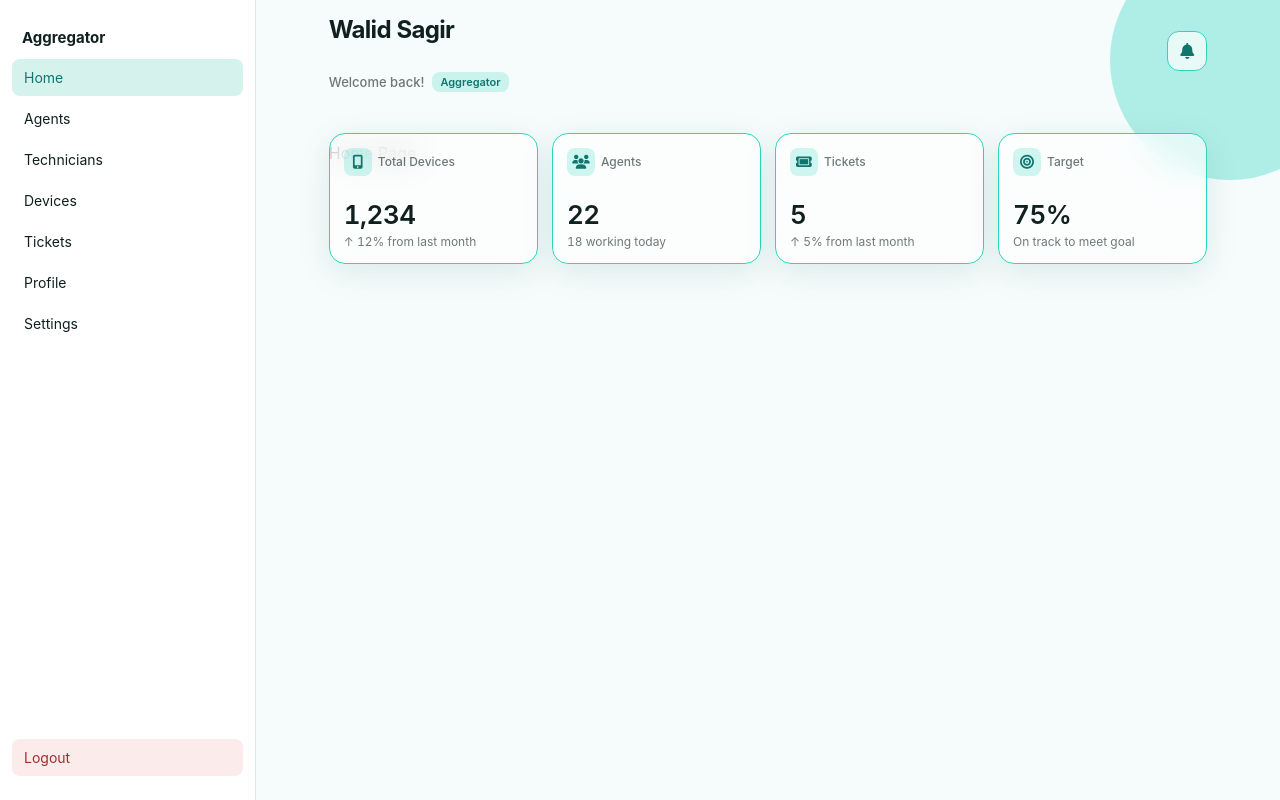
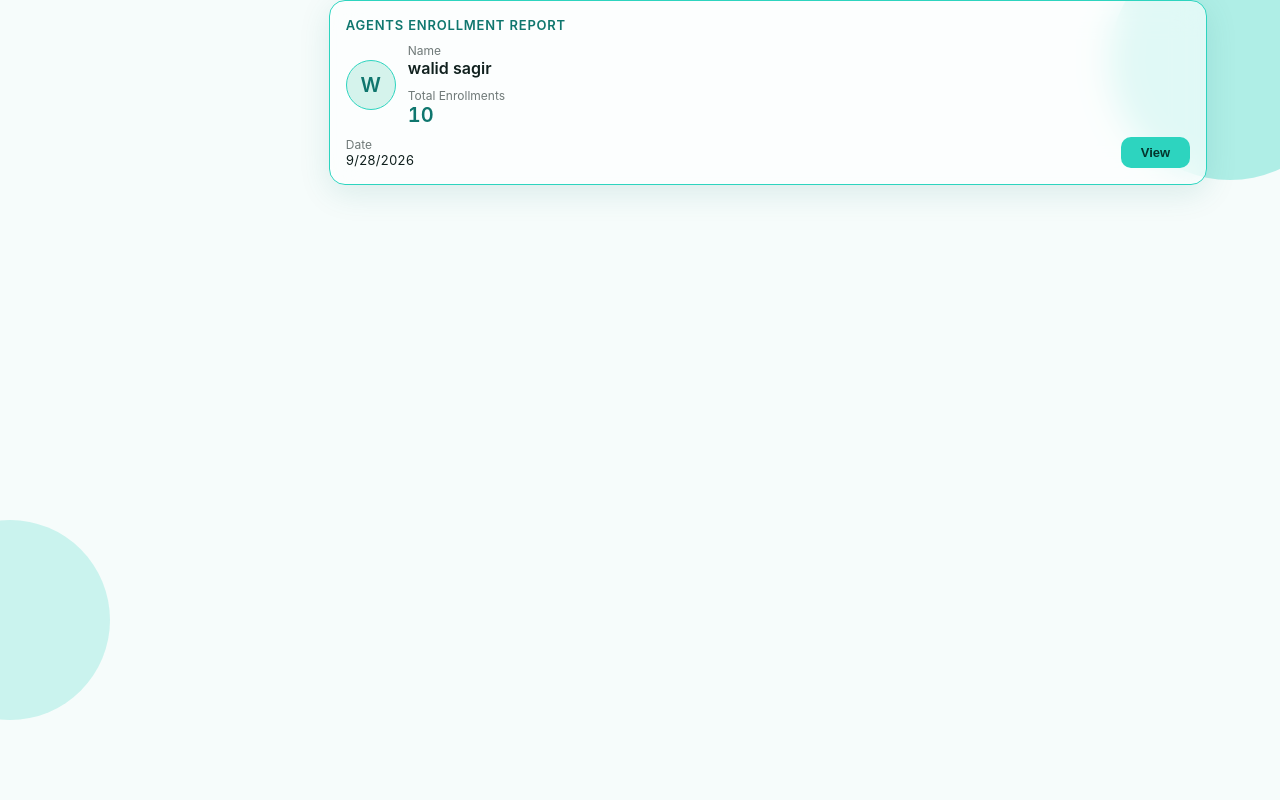
Before and after one commit to Walidsagir/2plustechnologies-device-management, a React (Vite) app: page / in a window 1280 px wide. Built offline with nearby package versions, Linux system fonts and the light colour scheme.

Commit message:
feat: add Agents Enrollment Report Card component with navigation and styling

```diff
--- a/src/App.css
+++ b/src/App.css
@@ -507,3 +507,105 @@ body::after {
     box-shadow: none;
   }
 }
+
+.agents-enrollment-report {
+  display: grid;
+  grid-template-columns: 48px 1fr;
+  grid-template-areas:
+    "title  title"
+    "avatar name"
+    "avatar total"
+    "date   button";
+  column-gap: 14px;
+  row-gap: 10px;
+  align-items: center;
+  padding: 16px;
+  background: rgba(255, 255, 255, 0.62);
+  backdrop-filter: blur(16px);
+  -webkit-backdrop-filter: blur(16px);
+  border: 1px solid var(--teal);
+  border-radius: 16px;
+  box-shadow: 0 8px 32px rgba(15, 118, 110, 0.12);
+  color: var(--text);
+}
+
+.agents-enrollment-report h2 {
+  grid-area: title;
+  margin: 0;
+  font-size: 13px;
+  font-weight: 600;
+  letter-spacing: 0.06em;
+  text-transform: uppercase;
+  color: var(--teal-text);
+}
+
+/* initials avatar (first <p>) */
+.agents-enrollment-report > p:first-of-type {
+  grid-area: avatar;
+  margin: 0;
+  width: 48px;
+  height: 48px;
+  border-radius: 50%;
+  display: flex;
+  align-items: center;
+  justify-content: center;
+  font-size: 20px;
+  font-weight: 600;
+  text-transform: uppercase;
+  color: var(--teal-text);
+  background: var(--teal-light);
+  border: 1px solid var(--teal);
+}
+
+.agents-enrollment-report-card-name,
+.agents-enrollment-report-card-total-enrollments {
+  display: flex;
+  flex-direction: column;
+  font-size: 16px;
+  font-weight: 600;
+  color: var(--text);
+}
+.agents-enrollment-report-card-name {
+  grid-area: name;
+}
+.agents-enrollment-report-card-total-enrollments {
+  grid-area: total;
+  font-size: 20px;
+  color: var(--teal-text);
+}
+
+.agent-enrollment-card-label {
+  font-size: 12px;
+  font-weight: 400;
+  color: var(--text-2);
+}
+
+.agents-enrollment-report-card- {
+  grid-area: date;
+  margin: 0;
+  display: flex;
+  flex-direction: column;
+  font-size: 13px;
+}
+
+.agents-enrollment-report button {
+  grid-area: button;
+  justify-self: end;
+  padding: 8px 20px;
+  font-size: 13px;
+  font-weight: 600;
+  color: var(--teal-deep);
+  background: var(--teal);
+  border: none;
+  border-radius: 10px;
+  cursor: pointer;
+  transition:
+    background 0.2s,
+    transform 0.1s;
+}
+.agents-enrollment-report button:hover {
+  background: #26bfab;
+}
+.agents-enrollment-report button:active {
+  transform: scale(0.97);
+}
--- a/src/App.jsx
+++ b/src/App.jsx
@@ -2,6 +2,7 @@ import "./App.css";
 import HeaderSection from "./components/header-section";
 import { BrowserRouter as Router, Route, Routes } from "react-router-dom";
 import AggrigatorDashboard from "./pages/aggregator-dashboard";
+import AgentsEnrollmentReportCard from "./components/agents-enrollment-report";
 
 const Home = () => <div>Home Page</div>;
 const Agents = () => <div>Agents Management</div>;
@@ -11,13 +12,19 @@ const Devices = () => <div>Devices Inventory</div>;
 const Tickets = () => <div>Support Tickets</div>;
 const Profile = () => <div>User Profile</div>;
 const Settings = () => <div>Account Settings</div>;
+const Agent = () => <div>Agent</div>;
 
 function App() {
   return (
     <Router>
       <main className="app-shell">
         <div className="main-content">
-          <HeaderSection
+          <AgentsEnrollmentReportCard
+            name={"walid sagir"}
+            agent={"walid sagir"}
+            totalEnrolledAgents={10}
+          />
+          {/* <HeaderSection
             name="Walid Sagir"
             metadata="Welcome back!"
             role="aggregators"
@@ -38,8 +45,9 @@ function App() {
             <Route path="/devices" element={<Devices />} />
             <Route path="/tickets" element={<Tickets />} />
             <Route path="/profile" element={<Profile />} />
+            <Route path="/Agent" element={<Agent />} />
             <Route path="/settings" element={<Settings />} />
-          </Routes>
+          </Routes>*/}
         </div>
       </main>
     </Router>
--- /dev/null
+++ b/src/components/agents-enrollment-report.jsx
@@ -0,0 +1,36 @@
+import React from "react";
+import { useNavigate } from "react-router-dom";
+
+function AgentsEnrollmentReportCard({ name, agent, totalEnrolledAgents }) {
+  const initials = name ? name.charAt(0) : null;
+  const navigate = useNavigate();
+
+  const handleViewClick = () => {
+    // Navigate to the agent's detail page using the agent's ID
+    navigate(`/Agent`);
+  };
+  return (
+    <div className="agents-enrollment-report">
+      <h2>Agents Enrollment Report</h2>
+      <p>{initials ? initials : "UK"}</p>
+      <div className="agents-enrollment-report-card-name">
+        <span className="agent-enrollment-card-label">Name</span>
+        {name}
+      </div>
+      <div className="agents-enrollment-report-card-total-enrollments">
+        <span className="agent-enrollment-card-label">Total Enrollments</span>
+        {totalEnrolledAgents}
+      </div>
+
+      <p className="agents-enrollment-report-card-">
+        <span className="agent-enrollment-card-label">Date</span>
+        {new Date().toLocaleDateString()}
+      </p>
+      <button type="button" onClick={handleViewClick}>
+        View
+      </button>
+    </div>
+  );
+}
+
+export default AgentsEnrollmentReportCard;
```
